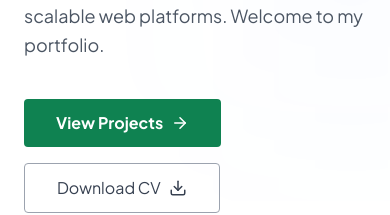
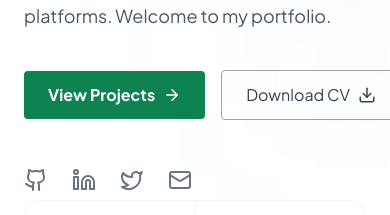
Before and after one commit to Samlite250/Samportfolio, a React (Vite) app: page / in a window 390 px wide. Shown: the part 643-858 px from the top of the page. Built offline with nearby package versions, Linux system fonts and the light colour scheme; no server answers.

Commit message:
feat: implement responsive Navbar and Hero section with dark mode support

```diff
--- a/src/components/Hero.jsx
+++ b/src/components/Hero.jsx
@@ -63,11 +63,11 @@ const Hero = () => {
             I'm a Full-Stack Developer based in Kigali, Rwanda, specializing in building exceptional digital experiences and scalable web platforms. Welcome to my portfolio.
           </p>
 
-          <div className="flex flex-wrap gap-4 items-center">
-            <a href="#projects" className="px-8 py-3 bg-primary text-white font-bold rounded hover:bg-primary/90 hover:-translate-y-1 transition-all flex items-center gap-2">
+          <div className="flex flex-row gap-4 items-center">
+            <a href="#projects" className="px-6 py-3 bg-primary text-white font-bold rounded hover:bg-primary/90 hover:-translate-y-1 transition-all flex items-center gap-2 whitespace-nowrap">
               View Projects <ArrowRight size={18} />
             </a>
-            <a href="/cv.pdf" target="_blank" rel="noreferrer" className="px-8 py-3 border border-gray-400 text-gray-700 dark:text-gray-300 rounded hover:border-secondary hover:text-secondary hover:-translate-y-1 transition-all flex items-center gap-2">
+            <a href="/cv.pdf" target="_blank" rel="noreferrer" className="px-6 py-3 border border-gray-400 text-gray-700 dark:text-gray-300 rounded hover:border-secondary hover:text-secondary hover:-translate-y-1 transition-all flex items-center gap-2 whitespace-nowrap">
               Download CV <Download size={18} />
             </a>
           </div>
--- a/src/components/Navbar.jsx
+++ b/src/components/Navbar.jsx
@@ -73,7 +73,7 @@ const Navbar = () => {
 
           <a
             href="#contact"
-            className="ml-2 px-5 py-2 rounded-lg border-2 border-primary text-primary font-bold text-sm hover:bg-primary hover:text-white transition-all"
+            className="ml-2 px-5 py-2 rounded-lg border-2 border-primary text-primary font-bold text-sm hover:bg-primary hover:text-white transition-all whitespace-nowrap"
           >
             Hire Me
           </a>
```
